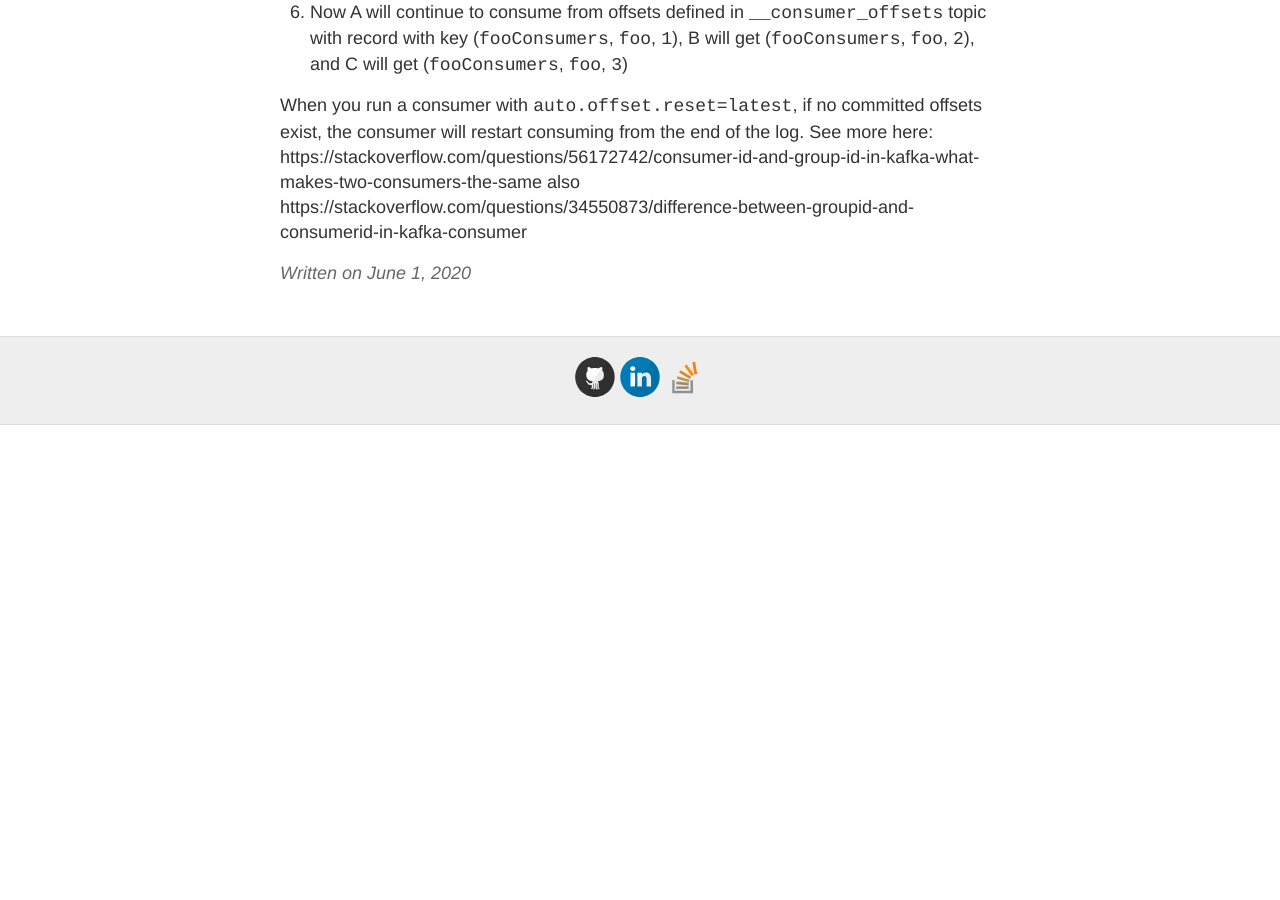
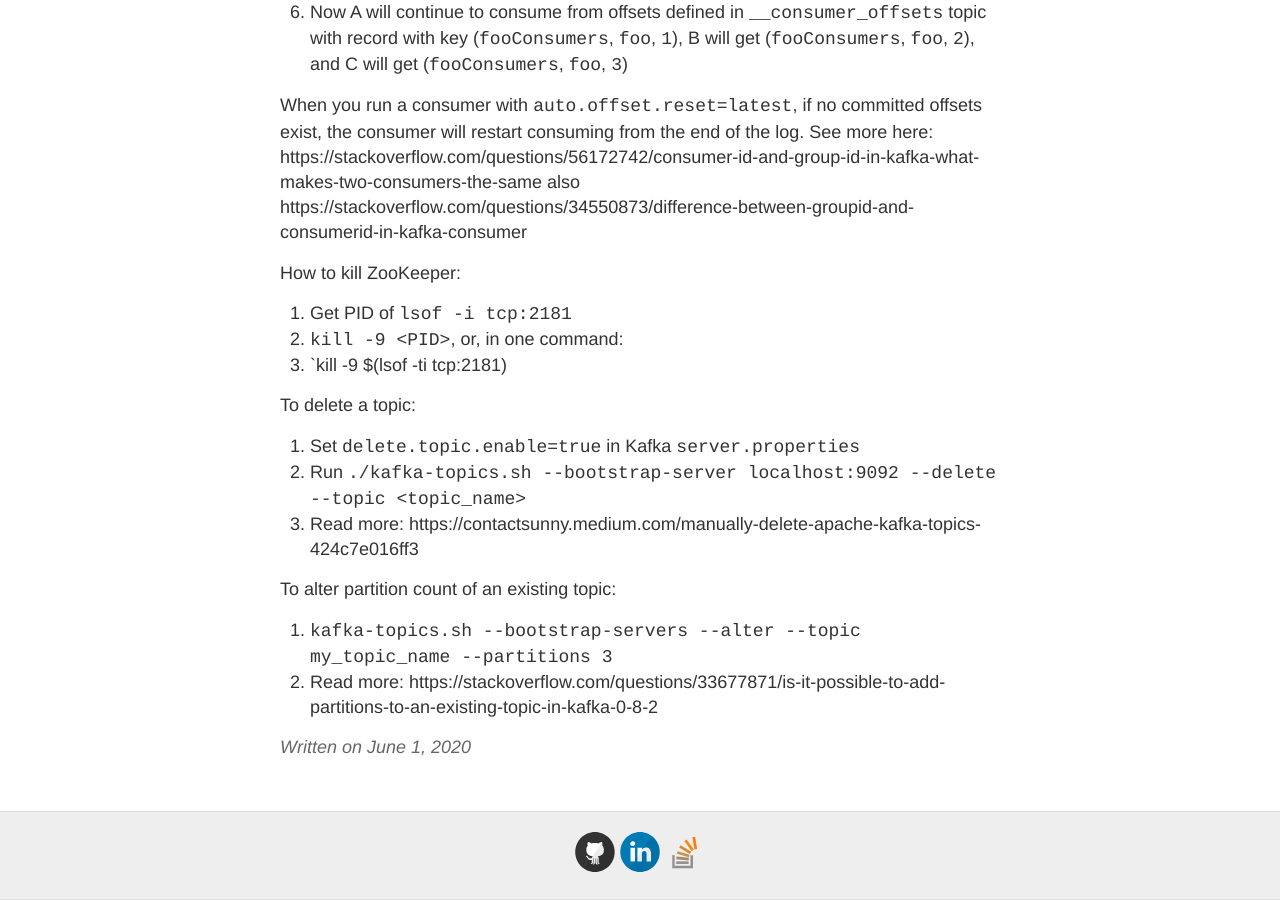
Before and after one commit to gutucristian/gutucristian.github.io, a Jekyll site: the page built from _posts/2020-06-01-Kafka.md, in a window 1280 px wide and 900 px high, scrolled down 16314 px. Built offline with Jekyll 4.4.1, drawn with Linux system fonts in a browser that asks for light colours; our own code applies the rules of GitHub Pages for plain Markdown files; before the commit the page ends 16739 px from its top, so only the background shows below that.

Commit message:
Update 2020-06-01-Kafka.md

```diff
--- a/_posts/2020-06-01-Kafka.md
+++ b/_posts/2020-06-01-Kafka.md
@@ -420,3 +420,20 @@ So the key could be include: (`fooConsumers`, `foo`, `1`).
 17. Now A will continue to consume from offsets defined in `__consumer_offsets` topic with record with key (`fooConsumers`, `foo`, `1`), B will get (`fooConsumers`, `foo`, `2`), and C will get (`fooConsumers`, `foo`, `3`)
 
 When you run a consumer with `auto.offset.reset=latest`, if no committed offsets exist, the consumer will restart consuming from the end of the log. See more here: https://stackoverflow.com/questions/56172742/consumer-id-and-group-id-in-kafka-what-makes-two-consumers-the-same also https://stackoverflow.com/questions/34550873/difference-between-groupid-and-consumerid-in-kafka-consumer
+
+How to kill ZooKeeper:
+
+1. Get PID of `lsof -i tcp:2181`
+2. `kill -9 <PID>`, or, in one command:
+3. `kill -9 $(lsof -ti tcp:2181)
+
+To delete a topic:
+
+1. Set `delete.topic.enable=true` in Kafka `server.properties`
+2. Run `./kafka-topics.sh --bootstrap-server localhost:9092 --delete --topic <topic_name>`
+3. Read more: https://contactsunny.medium.com/manually-delete-apache-kafka-topics-424c7e016ff3
+
+To alter partition count of an existing topic:
+
+1. `kafka-topics.sh --bootstrap-servers --alter --topic my_topic_name --partitions 3`
+2. Read more: https://stackoverflow.com/questions/33677871/is-it-possible-to-add-partitions-to-an-existing-topic-in-kafka-0-8-2
```
